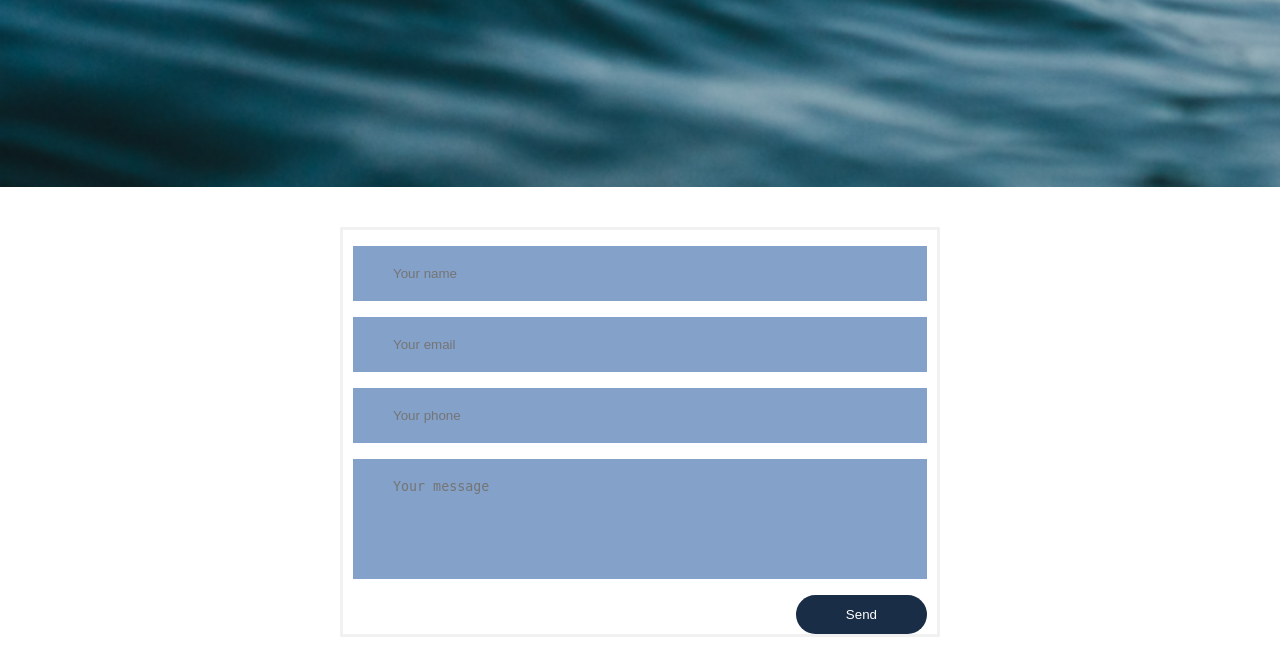
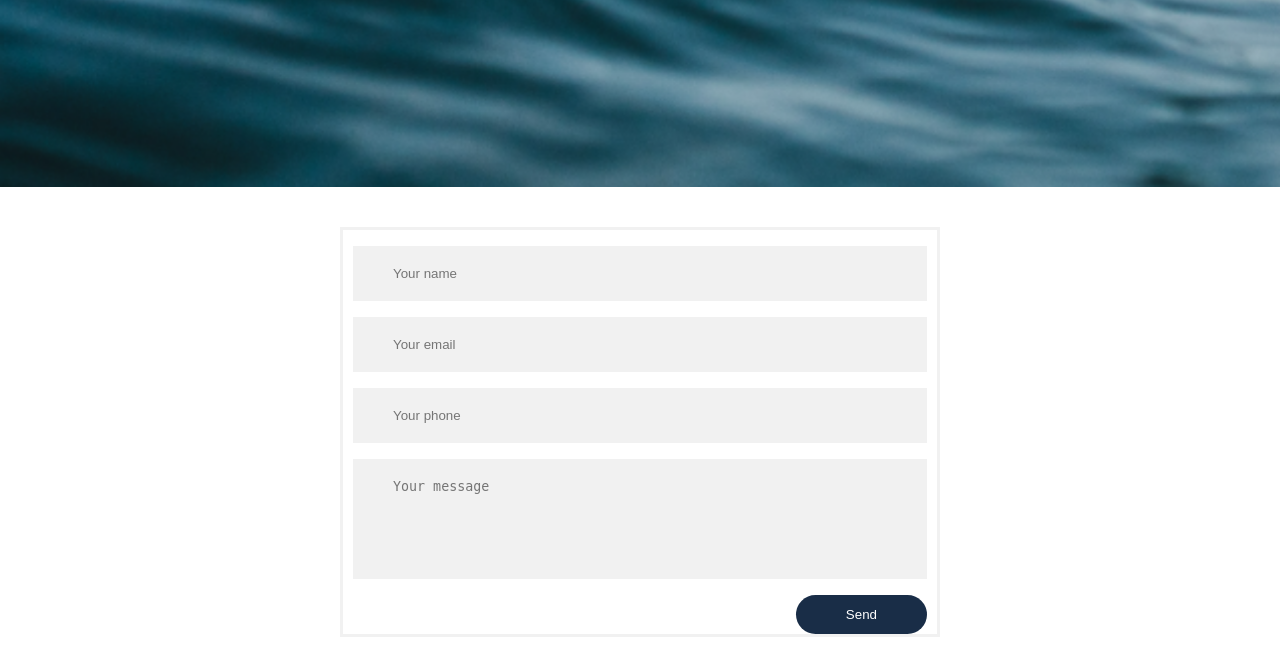
Before and after one commit to melinazik/siren, a PHP site: page /html/contact.html in a window 1280 px wide. Shown: the part 661-1324 px from the top of the page. Run offline with PHP 8.4, Linux system fonts and the light colour scheme.

Commit message:
contact and login are now more similar

```diff
--- a/css/styles.css
+++ b/css/styles.css
@@ -611,10 +611,10 @@ form {
   box-sizing:border-box;
   margin:16px 0;
   border:0;
-  background: #83a1c9;
+  background: #f1f1f1;
   padding: 20px 40px;
   outline:none;
-  color: #ddd;
+  color: black;
   transition:0.5s;
 }
 
```
